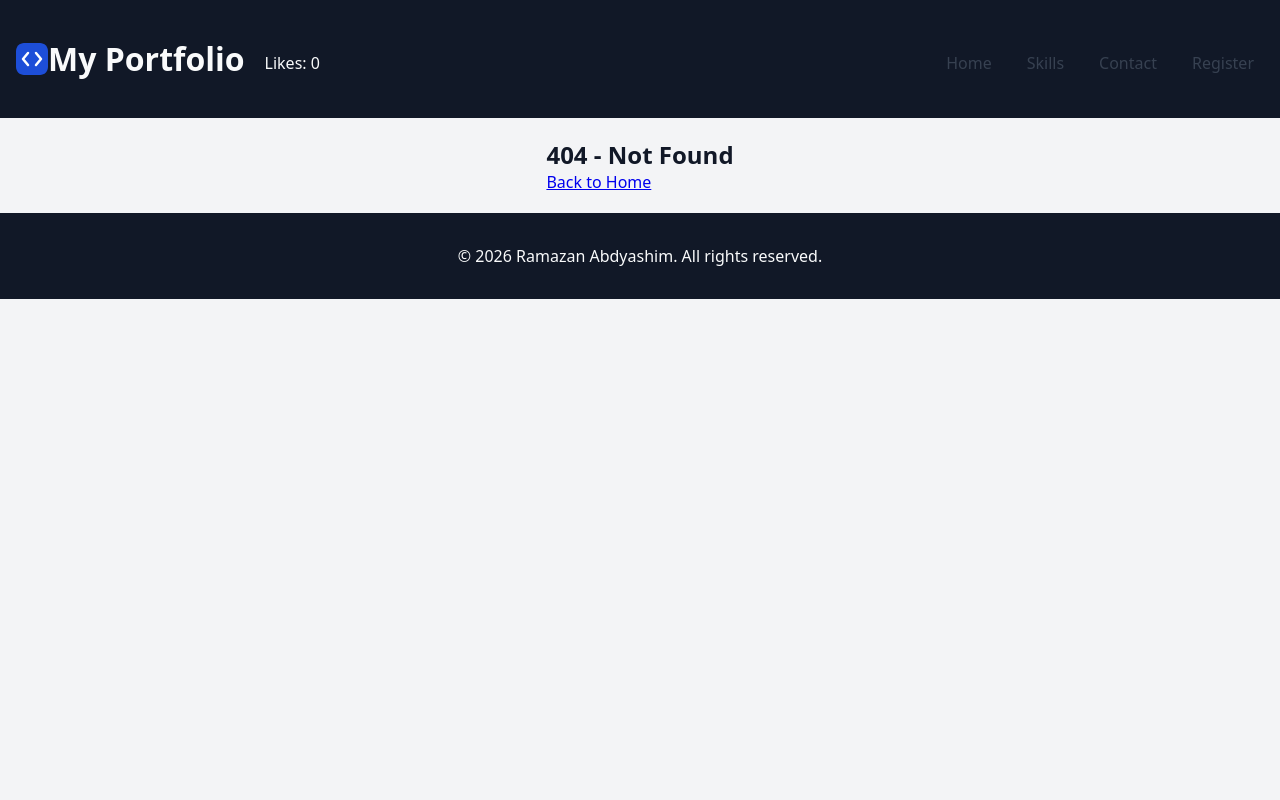
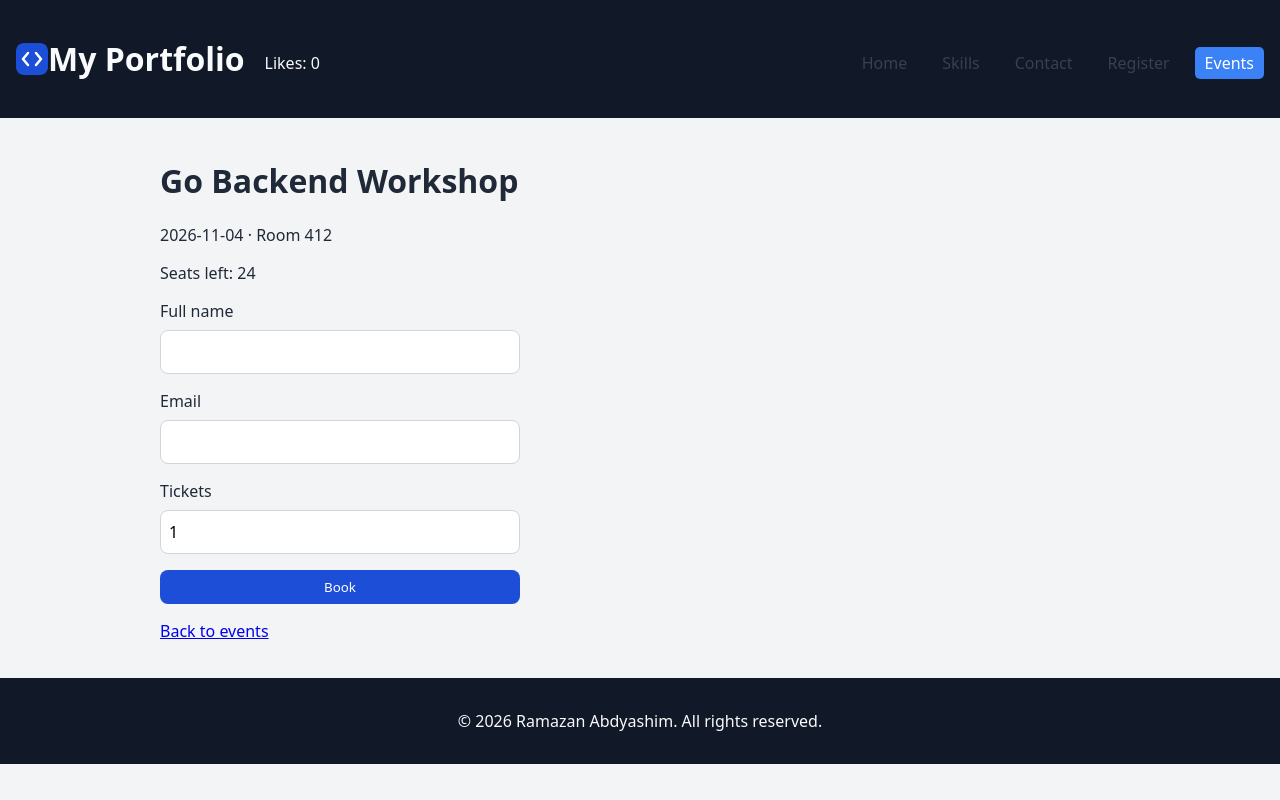
Before and after one commit to k3rlll/iwamad-practice, a React (Vite) app: page /events/1 in a window 1280 px wide. Before the commit this address had no page. Built offline with nearby package versions, Linux system fonts and the light colour scheme.

Commit message:
Week 7 Part 1: events list, details page and routing

```diff
--- a/src/App.tsx
+++ b/src/App.tsx
@@ -5,9 +5,8 @@
 import { ContactPage } from './pages/ContactPage';
 import { NotFoundPage } from './pages/NotFoundPage';
 import { RegisterPage } from './pages/RegisterPage';
-
-
-
+import { EventsPage } from './pages/EventsPage';
+import { EventDetailsPage } from './pages/EventDetailsPage';
 
 function App() {
   return (
@@ -16,8 +15,10 @@
         <Route index element={<HomePage />} />
         <Route path="skills" element={<SkillsPage />} />
         <Route path="contact" element={<ContactPage />} />
+        <Route path="register" element={<RegisterPage />} />
+        <Route path="events" element={<EventsPage />} />
+        <Route path="events/:eventId" element={<EventDetailsPage />} />
         <Route path="*" element={<NotFoundPage />} />
-        <Route path="register" element={<RegisterPage />} />
       </Route>
     </Routes>
   );
--- /dev/null
+++ b/src/components/EventCard.tsx
@@ -0,0 +1,21 @@
+import { Link } from 'react-router';
+import type { CampusEvent } from '../data/events';
+import { Card } from './ui/Card';
+import { Tag } from './ui/Tag';
+
+type EventCardProps = {
+  event: CampusEvent;
+};
+
+export function EventCard({ event }: EventCardProps) {
+  return (
+    <Card>
+      <h2>{event.title}</h2>
+      <p>
+        {event.date} · {event.place}
+      </p>
+      <Tag label={`${event.seats} seats`} />
+      <Link to={`/events/${event.id}`}>Details</Link>
+    </Card>
+  );
+}
--- /dev/null
+++ b/src/components/EventSignupForm.tsx
@@ -0,0 +1,97 @@
+import { useState } from 'react';
+import type { ChangeEvent, FocusEvent, SubmitEvent } from 'react';
+import type { CampusEvent } from '../data/events';
+import { validateSignup, type SignupValues } from '../lib/validateSignup';
+import { TextField } from './ui/TextField';
+import { Button } from './ui/Button';
+
+type EventSignupFormProps = {
+  event: CampusEvent;
+};
+
+const initialValues: SignupValues = {
+  fullName: '',
+  email: '',
+  tickets: '1',
+};
+
+export function EventSignupForm({ event }: EventSignupFormProps) {
+  const [values, setValues] = useState<SignupValues>(initialValues);
+  const [seatsLeft, setSeatsLeft] = useState(event.seats);
+  const [touched, setTouched] = useState<Partial<Record<keyof SignupValues, boolean>>>({});
+  const [submitAttempted, setSubmitAttempted] = useState(false);
+  const [bookingMessage, setBookingMessage] = useState<string | null>(null);
+
+  const errors = validateSignup(values, seatsLeft);
+
+  const handleChange = (e: ChangeEvent<HTMLInputElement>) => {
+    const { name, value } = e.target;
+    setValues((current) => ({
+      ...current,
+      [name]: value,
+    }));
+  };
+
+  const handleBlur = (e: FocusEvent<HTMLInputElement>) => {
+    setTouched((current) => ({ ...current, [e.target.name]: true }));
+  };
+
+  const handleSubmit = (e: SubmitEvent<HTMLFormElement>) => {
+    e.preventDefault();
+    setSubmitAttempted(true);
+
+    if (Object.keys(errors).length === 0) {
+      const bookedTickets = Number(values.tickets);
+      const bookedName = values.fullName.trim();
+      setSeatsLeft((current) => current - bookedTickets);
+      setBookingMessage(`Booked: ${bookedTickets} for ${bookedName}.`);
+      setValues(initialValues);
+      setTouched({});
+      setSubmitAttempted(false);
+    } else {
+      setBookingMessage(null);
+    }
+  };
+
+  const getError = (field: keyof SignupValues) => {
+    return touched[field] || submitAttempted ? errors[field] : undefined;
+  };
+
+  return (
+    <div>
+      <p>Seats left: {seatsLeft}</p>
+      <form onSubmit={handleSubmit} noValidate>
+        <TextField
+          label="Full name"
+          name="fullName"
+          value={values.fullName}
+          onChange={handleChange}
+          onBlur={handleBlur}
+          error={getError('fullName')}
+        />
+        <TextField
+          label="Email"
+          name="email"
+          type="email"
+          value={values.email}
+          onChange={handleChange}
+          onBlur={handleBlur}
+          error={getError('email')}
+        />
+        <TextField
+          label="Tickets"
+          name="tickets"
+          type="number"
+          min={1}
+          max={4}
+          value={values.tickets}
+          onChange={handleChange}
+          onBlur={handleBlur}
+          error={getError('tickets')}
+        />
+        <Button type="submit">Book</Button>
+      </form>
+      {bookingMessage && <p role="status">{bookingMessage}</p>}
+    </div>
+  );
+}
--- a/src/components/Header.tsx
+++ b/src/components/Header.tsx
@@ -21,6 +21,7 @@
         <NavLink to="/skills">Skills</NavLink>
         <NavLink to="/contact">Contact</NavLink>
         <NavLink to="/register">Register</NavLink>
+        <NavLink to="/events">Events</NavLink>
       </nav>
     </header>
   );
--- /dev/null
+++ b/src/data/events.ts
@@ -0,0 +1,14 @@
+export type CampusEvent = {
+  id: number;
+  title: string;
+  date: string;
+  place: string;
+  seats: number;
+};
+
+export const events: CampusEvent[] = [
+  { id: 1, title: 'Go Backend Workshop', date: '2026-11-04', place: 'Room 412', seats: 24 },
+  { id: 2, title: 'Frontend Code Review Night', date: '2026-11-08', place: 'Coworking Lab 205', seats: 3 },
+  { id: 3, title: 'KBTU Hackathon Pitch Session', date: '2026-11-14', place: 'Main Auditorium', seats: 40 },
+  { id: 4, title: 'TypeScript Testing Clinic', date: '2026-11-19', place: 'Room 308', seats: 15 },
+];
--- /dev/null
+++ b/src/lib/validateSignup.ts
@@ -0,0 +1,33 @@
+export type SignupValues = {
+  fullName: string;
+  email: string;
+  tickets: string;
+};
+
+export type SignupErrors = Partial<Record<keyof SignupValues, string>>;
+
+export function validateSignup(values: SignupValues, seatsLeft: number): SignupErrors {
+  const errors: SignupErrors = {};
+
+  if (values.fullName.trim().length < 2) {
+    errors.fullName = 'Enter your full name';
+  }
+
+  if (!/^[^\s@]+@[^\s@]+\.[^\s@]+$/.test(values.email)) {
+    errors.email = 'Enter a valid email, like name@example.com';
+  }
+
+  const ticketCount = Number(values.tickets);
+  if (
+    values.tickets.trim() === '' ||
+    !Number.isInteger(ticketCount) ||
+    ticketCount < 1 ||
+    ticketCount > 4
+  ) {
+    errors.tickets = 'Choose 1 to 4 tickets';
+  } else if (ticketCount > seatsLeft) {
+    errors.tickets = `Only ${seatsLeft} seats left`;
+  }
+
+  return errors;
+}
--- /dev/null
+++ b/src/pages/EventDetailsPage.tsx
@@ -0,0 +1,31 @@
+import { Link, useParams } from 'react-router';
+import { events } from '../data/events';
+import { EventSignupForm } from '../components/EventSignupForm';
+
+export function EventDetailsPage() {
+  const { eventId } = useParams();
+  const event = events.find((item) => item.id === Number(eventId));
+
+  if (!event) {
+    return (
+      <div className="event-details-page">
+        <h1>Event not found</h1>
+        <p>No event with id {eventId}.</p>
+        <Link to="/events">Back to events</Link>
+      </div>
+    );
+  }
+
+  return (
+    <div className="event-details-page">
+      <h1>{event.title}</h1>
+      <p>
+        {event.date} · {event.place}
+      </p>
+      <EventSignupForm key={event.id} event={event} />
+      <p>
+        <Link to="/events">Back to events</Link>
+      </p>
+    </div>
+  );
+}
--- /dev/null
+++ b/src/pages/EventsPage.tsx
@@ -0,0 +1,15 @@
+import { events } from '../data/events';
+import { EventCard } from '../components/EventCard';
+
+export function EventsPage() {
+  return (
+    <div className="events-page">
+      <h1>Events</h1>
+      <div className="card-grid">
+        {events.map((event) => (
+          <EventCard key={event.id} event={event} />
+        ))}
+      </div>
+    </div>
+  );
+}
--- a/src/styles/ui.css
+++ b/src/styles/ui.css
@@ -84,3 +84,13 @@
 .field input[aria-invalid='true'] { border: 2px solid var(--color-error); }
 .field-error { margin: 0; color: var(--color-error); font-size: 0.875rem; }
 .check { display: flex; align-items: center; gap: var(--space-2); min-height: 44px; }
+
+.events-page,
+.event-details-page {
+  width: 100%;
+  max-width: 960px;
+}
+
+.card-grid { display: grid; gap: var(--space-4);
+  grid-template-columns: repeat(auto-fill, minmax(200px, 1fr)); }
+.card-grid h2 { margin-top: 0; font-size: 1.25rem; } .card-grid .card { max-width: none; flex-direction: column; align-items: flex-start; }
```
